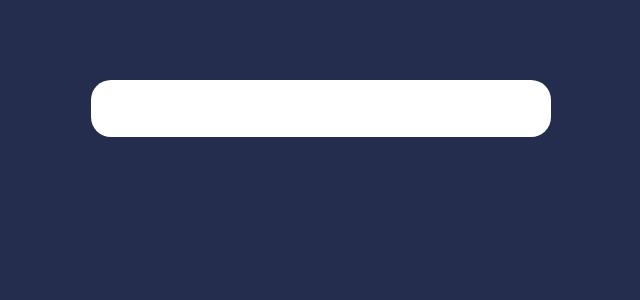
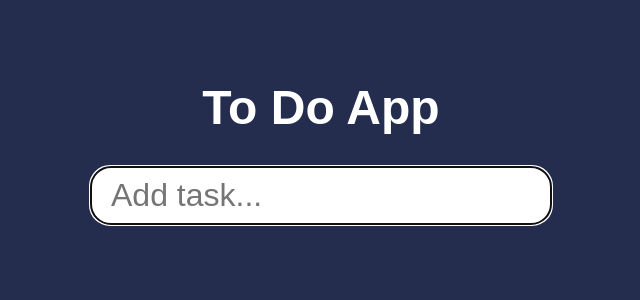
Before and after one commit to JEKO10/To-do-app, a React (Create React App) app: page / in a window 1280 px wide. Shown: the top 300 px of the page, without its empty margins (319-959 px from the left). Built offline with nearby package versions, Linux system fonts and the light colour scheme.

Commit message:
addTask section finished

```diff
--- a/src/App.js
+++ b/src/App.js
@@ -16,9 +16,13 @@ function App() {
   return (
     <div>
       <section className="addTask">
+        <h1>To Do App</h1>
         <input
           type="text"
           value={inputValue}
+          placeholder="Add task..."
+          maxLength="21"
+          autoFocus
           onChange={(e) => {
             setInputValue(e.target.value);
           }}
--- a/src/index.css
+++ b/src/index.css
@@ -20,7 +20,13 @@ body {
   align-items: center;
 }
 
+.addTask h1 {
+  font-size: 3rem;
+  color: #fff;
+}
+
 .addTask input {
+  margin-top: 2rem;
   font-size: 2rem;
   margin-bottom: 2rem;
   padding: 10px 20px;
@@ -52,7 +58,7 @@ ul li {
   font-size: 2rem;
   border-radius: 10px;
   margin: 20px 0;
-  padding: 10px 20px 10px 10px;
+  padding: 10px;
   text-transform: capitalize;
   background-color: #fff;
   display: flex;
@@ -62,6 +68,7 @@ ul li {
 
 ul li button {
   font-size: 1.5rem;
+  padding: 0 10px;
   color: #ff0000;
   background: none;
   border: none;
```
